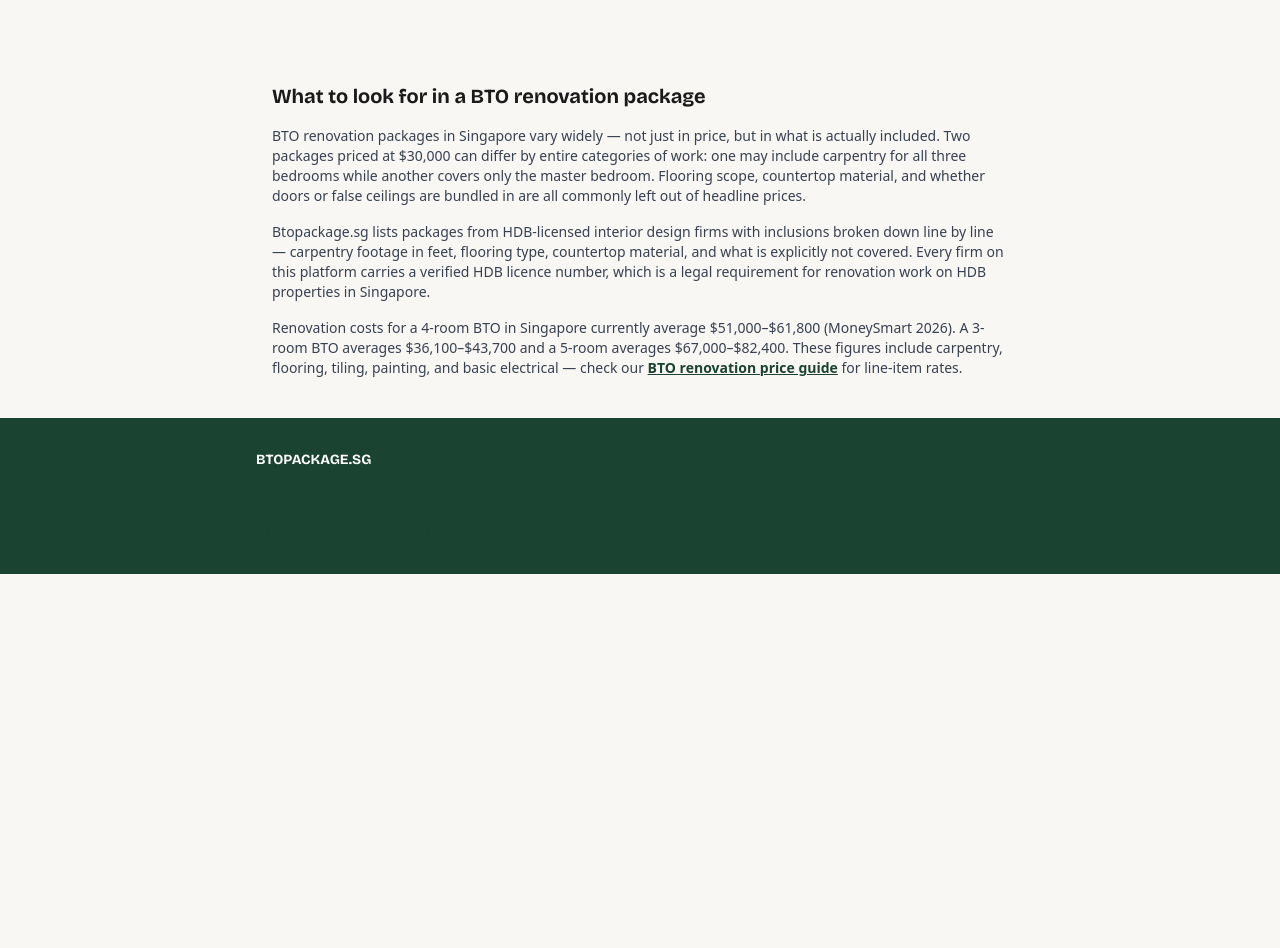
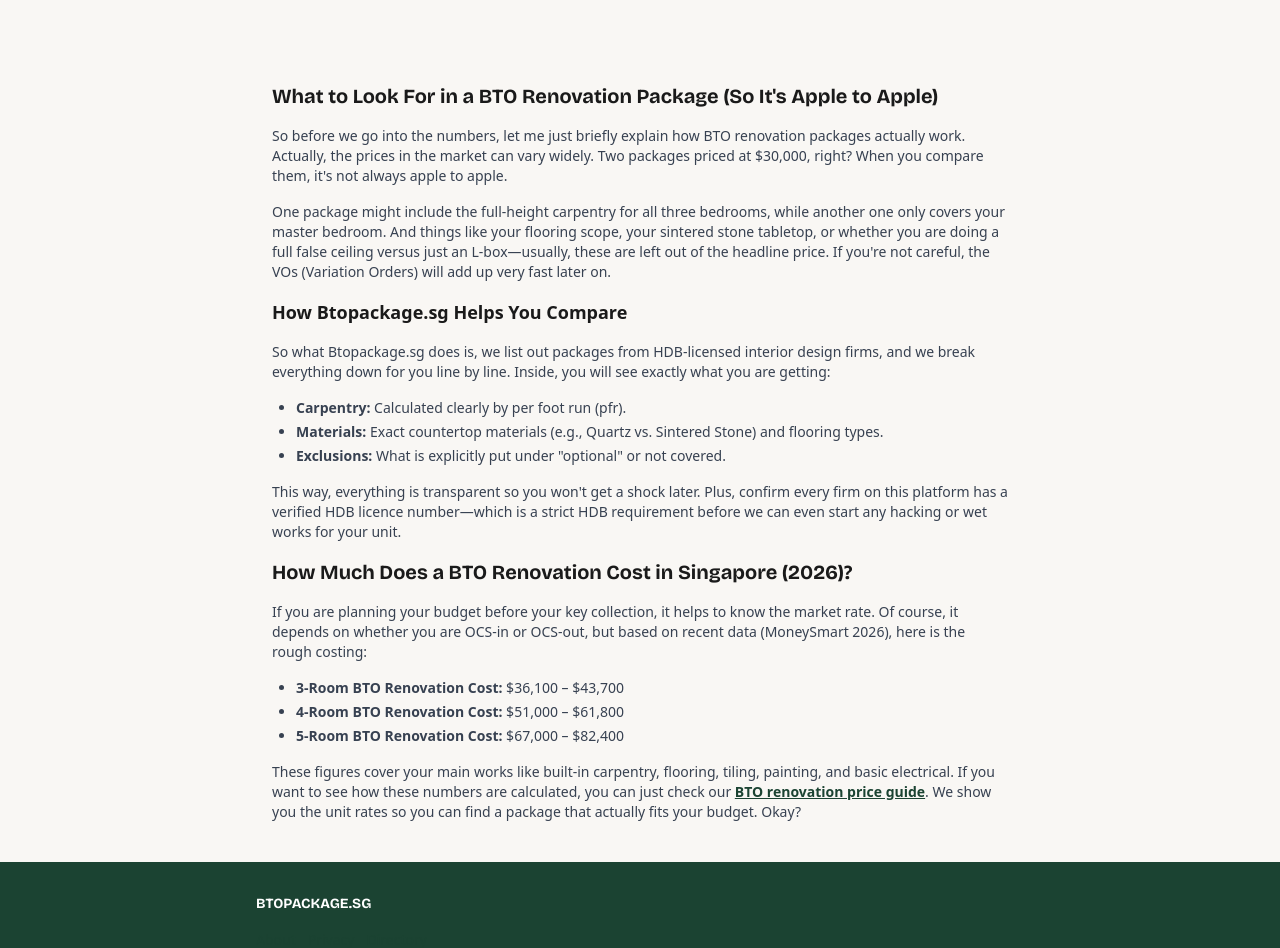
Before and after one commit to chylerbot-beep/btopackage, a Next.js app: page / in a window 1280 px wide. Shown: the part 940-1888 px from the top of the page. Before the commit the page ends 1514 px from the top, so only its background shows below. Built offline with nearby package versions, Linux system fonts and the light colour scheme; no server answers; the database is empty.

Commit message:
Update homepage main content with SEO-formatted BTO copy

```diff
--- a/app/page.tsx
+++ b/app/page.tsx
@@ -141,33 +141,84 @@ export default async function Home() {
         </div>
       </section>
 
-      <section className="mx-auto w-full max-w-3xl px-4 py-10 text-sm text-[#374151] space-y-4">
-        <h2 className="text-xl font-bold text-[#1A1A1A]" style={{ fontFamily: 'var(--font-bricolage-grotesque)' }}>
-          What to look for in a BTO renovation package
-        </h2>
+      <section className="mx-auto w-full max-w-3xl space-y-4 px-4 py-10 text-sm text-[#374151]">
+        <h3
+          className="text-xl font-bold text-[#1A1A1A]"
+          style={{ fontFamily: 'var(--font-bricolage-grotesque)' }}
+        >
+          What to Look For in a BTO Renovation Package (So It&apos;s Apple to Apple)
+        </h3>
         <p>
-          BTO renovation packages in Singapore vary widely — not just in price, but in what
-          is actually included. Two packages priced at $30,000 can differ by entire categories
-          of work: one may include carpentry for all three bedrooms while another covers only
-          the master bedroom. Flooring scope, countertop material, and whether doors or false
-          ceilings are bundled in are all commonly left out of headline prices.
+          So before we go into the numbers, let me just briefly explain how BTO renovation
+          packages actually work. Actually, the prices in the market can vary widely. Two
+          packages priced at $30,000, right? When you compare them, it&apos;s not always apple to
+          apple.
         </p>
         <p>
-          Btopackage.sg lists packages from HDB-licensed interior design firms with inclusions
-          broken down line by line — carpentry footage in feet, flooring type, countertop
-          material, and what is explicitly not covered. Every firm on this platform carries
-          a verified HDB licence number, which is a legal requirement for renovation work
-          on HDB properties in Singapore.
+          One package might include the full-height carpentry for all three bedrooms, while
+          another one only covers your master bedroom. And things like your flooring scope, your
+          sintered stone tabletop, or whether you are doing a full false ceiling versus just an
+          L-box—usually, these are left out of the headline price. If you&apos;re not careful, the
+          VOs (Variation Orders) will add up very fast later on.
         </p>
+
+        <h4 className="text-lg font-semibold text-[#1A1A1A]">How Btopackage.sg Helps You Compare</h4>
         <p>
-          Renovation costs for a 4-room BTO in Singapore currently average $51,000–$61,800
-          (MoneySmart 2026). A 3-room BTO averages $36,100–$43,700 and a 5-room averages
-          $67,000–$82,400. These figures include carpentry, flooring, tiling, painting,
-          and basic electrical — check our{' '}
-          <Link href="/price-guide" className="text-[#1B4332] font-semibold underline">
+          So what Btopackage.sg does is, we list out packages from HDB-licensed interior design
+          firms, and we break everything down for you line by line. Inside, you will see exactly
+          what you are getting:
+        </p>
+        <ul className="list-disc space-y-1 pl-6">
+          <li>
+            <span className="font-semibold">Carpentry:</span> Calculated clearly by per foot run
+            (pfr).
+          </li>
+          <li>
+            <span className="font-semibold">Materials:</span> Exact countertop materials (e.g.,
+            Quartz vs. Sintered Stone) and flooring types.
+          </li>
+          <li>
+            <span className="font-semibold">Exclusions:</span> What is explicitly put under
+            &quot;optional&quot; or not covered.
+          </li>
+        </ul>
+        <p>
+          This way, everything is transparent so you won&apos;t get a shock later. Plus, confirm every
+          firm on this platform has a verified HDB licence number—which is a strict HDB requirement
+          before we can even start any hacking or wet works for your unit.
+        </p>
+
+        <h3
+          className="text-xl font-bold text-[#1A1A1A]"
+          style={{ fontFamily: 'var(--font-bricolage-grotesque)' }}
+        >
+          How Much Does a BTO Renovation Cost in Singapore (2026)?
+        </h3>
+        <p>
+          If you are planning your budget before your key collection, it helps to know the market
+          rate. Of course, it depends on whether you are OCS-in or OCS-out, but based on recent
+          data (MoneySmart 2026), here is the rough costing:
+        </p>
+        <ul className="list-disc space-y-1 pl-6">
+          <li>
+            <span className="font-semibold">3-Room BTO Renovation Cost:</span> $36,100 – $43,700
+          </li>
+          <li>
+            <span className="font-semibold">4-Room BTO Renovation Cost:</span> $51,000 – $61,800
+          </li>
+          <li>
+            <span className="font-semibold">5-Room BTO Renovation Cost:</span> $67,000 – $82,400
+          </li>
+        </ul>
+        <p>
+          These figures cover your main works like built-in carpentry, flooring, tiling, painting,
+          and basic electrical. If you want to see how these numbers are calculated, you can just
+          check our{' '}
+          <Link href="https://www.btopackage.sg/price-guide" className="font-semibold text-[#1B4332] underline">
             BTO renovation price guide
-          </Link>{' '}
-          for line-item rates.
+          </Link>
+          . We show you the unit rates so you can find a package that actually fits your budget.
+          Okay?
         </p>
       </section>
 
```
